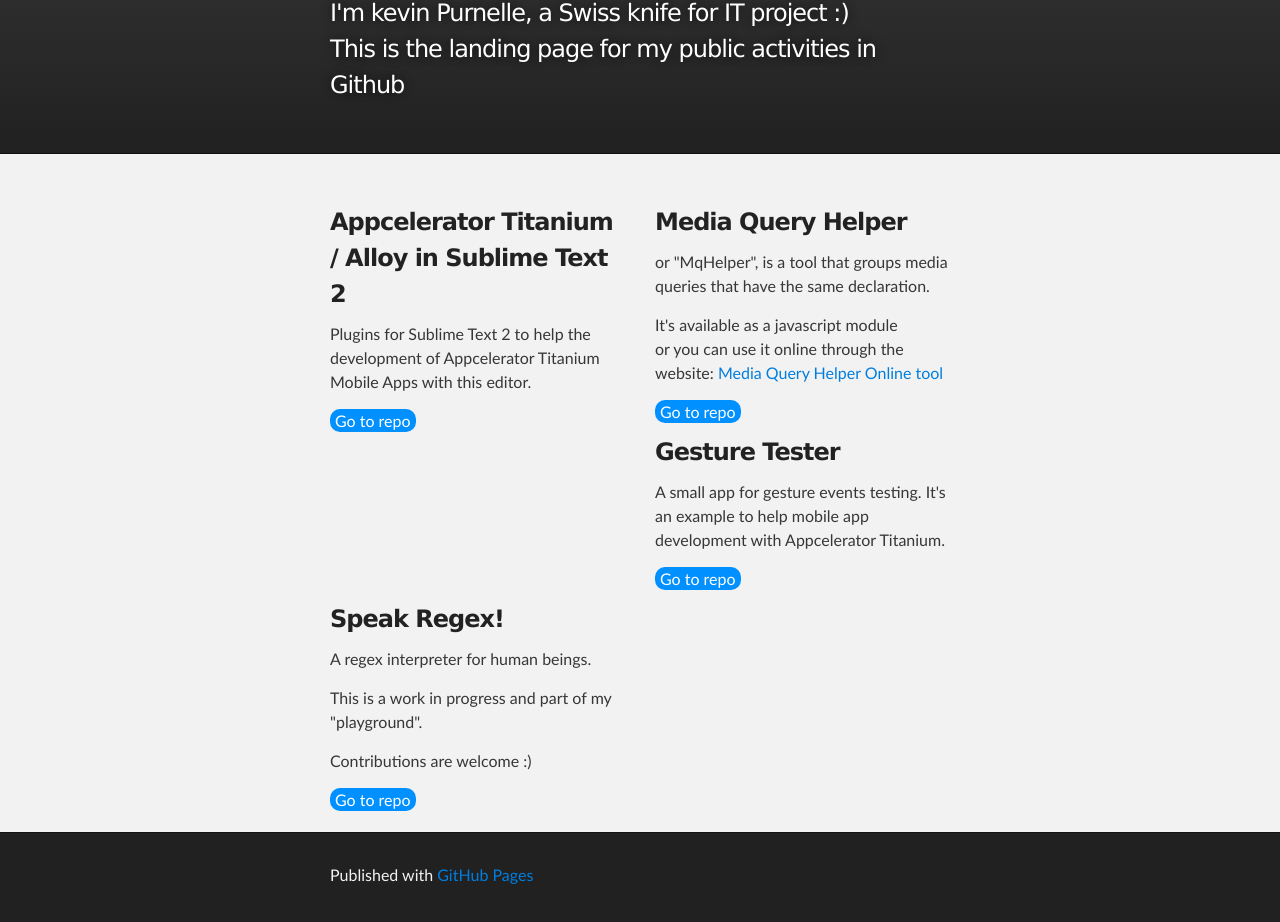
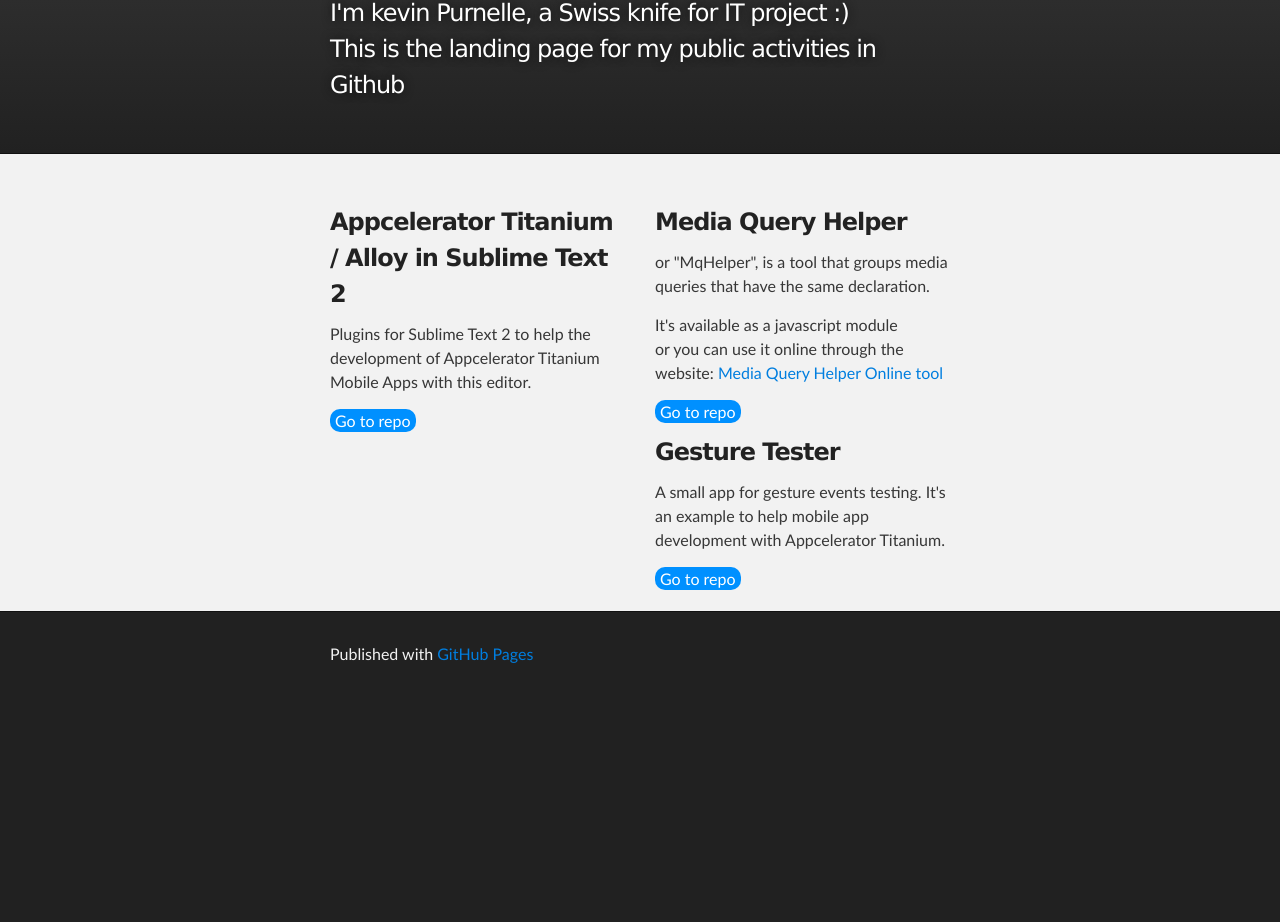
Before and after one commit to AoDev/aodev.github.io, a plain HTML site: page index.html in a window 1280 px wide. Shown: the part 128-1050 px from the top of the page. After the commit the page ends 829 px from the top, so only its background shows below. Drawn offline with Linux system fonts and the light colour scheme.

Commit message:
Removed speak regex

```diff
--- a/index.html
+++ b/index.html
@@ -80,26 +80,6 @@
 					</a>
 				</div>
 
-				<div class="repo-def">
-					<a href="https://github.com/AoDev/speakRegex">
-						<h3>
-							Speak Regex!
-						</h3>
-					</a>
-					<p>
-						A regex interpreter for human beings.
-					</p>
-
-					<p>
-						This is a work in progress and part of my "playground".
-					</p>
-					<p>
-						Contributions are welcome :)
-					</p>
-					<a class="link-to-repo" href="https://github.com/AoDev/gestureTester">
-						Go to repo
-					</a>
-				</div>
 			</div>
 		</section>
 	</div>
```
